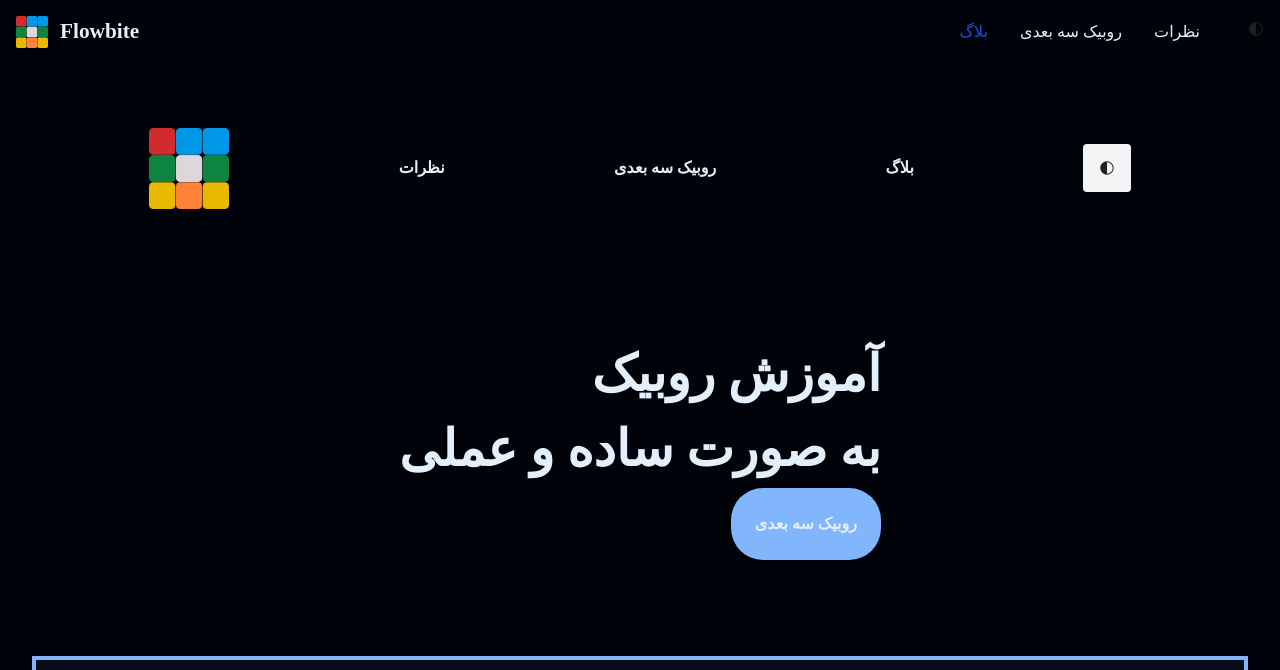
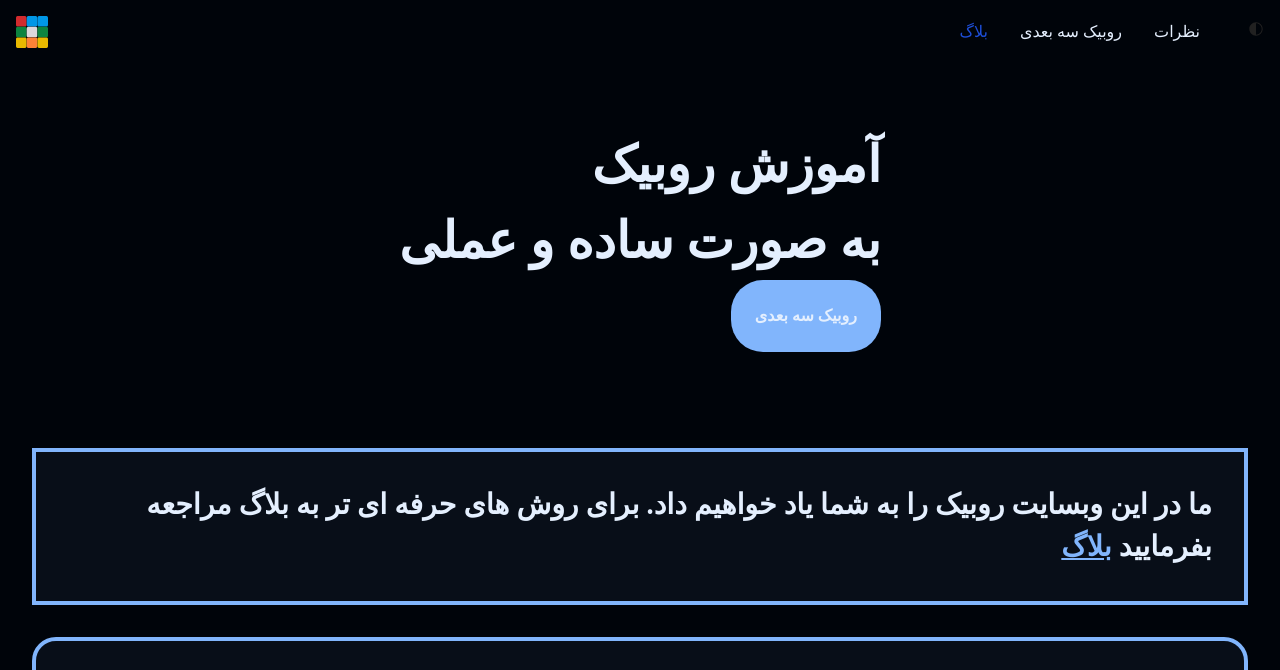
Before and after one commit to picosphere0/Rubicks3d, a website: page index.html in a window 1280 px wide. Shown: the top 670 px of the page. Drawn offline with nearby package versions, Linux system fonts and the light colour scheme.

Commit message:
nav bar update 3

```diff
--- a/index.html
+++ b/index.html
@@ -57,10 +57,9 @@
     <header>
         <nav class="bg-background border-gray-200">
             <div class="max-w-screen-xl flex flex-wrap items-center justify-between mx-auto p-4">
-              <div class="flex items-center space-x-3 rtl:space-x-reverse w-full md:w-auto">
+              <div class="flex items-center space-x-3 rtl:space-x-reverse w-full md:w-auto justify-around">
                 <a href="index.html" class="flex items-center space-x-3">
                   <img src="img/Vector.svg" class="h-8" alt="Flowbite Logo" />
-                  <span class="self-center text-2xl font-semibold whitespace-nowrap text-text">Flowbite</span>
                 </a>
                 <button id="menu-toggle" type="button" class="inline-flex items-center p-2 w-10 h-10 justify-center text-sm text-text rounded-lg md:hidden hover:bg-gray-100 focus:outline-none focus:ring-2 focus:ring-gray-200" aria-controls="navbar-default" aria-expanded="false">
                   <span class="sr-only">Open main menu</span>
@@ -90,15 +89,7 @@
             </div>
           </nav>
 
-        <nav class="flex flex-row-reverse justify-around items-center p-16">
-            <button id="theme-toggle" class="bg-gray-100 text-white font-bold py-2 px-4 rounded" style="aspect-ratio: 1/1; height: 10%;">
-                <img src="img/theme.svg" alt="theme-toggle" class="w-4" >
-            </button>
-            <a href="blog/index.html">بلاگ</a>
-            <a href="web.html">روبیک سه بعدی</a>
-            <a href="reviews/index.html">نظرات</a>
-            <img class="w-16" src="img/favicon.ico" style="height: auto; width: 7%" alt="logo">
-        </nav>
+
         <div class="hero p-16 flex flex-row-reverse justify-around items-center">
 
             <div class="content flex flex-col">
```
